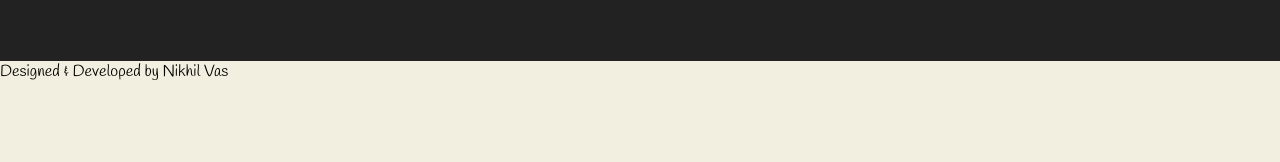
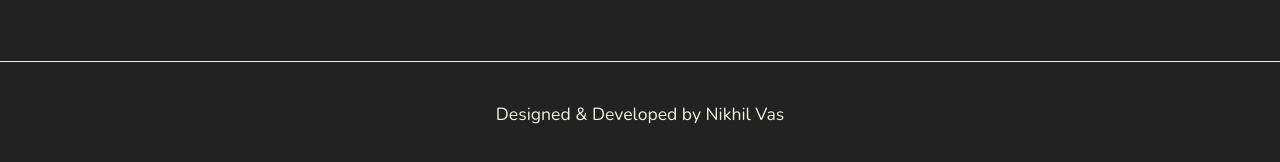
Before and after one commit to vascodes/nikhilvas-portfolio1, a plain HTML site: page index.html in a window 1280 px wide. Shown: the part 3217-3379 px from the top of the page. Before the commit the page ends 3299 px from the top, so only its background shows below. Drawn offline with nearby package versions, Linux system fonts and the light colour scheme.

Commit message:
Add styles for footer.

```diff
--- a/index.html
+++ b/index.html
@@ -482,8 +482,8 @@
 			</div>
 		</section>
 
-		<footer>
-			<p>Designed & Developed by Nikhil Vas</p>
+		<footer id="footer">
+			<p class="txt-footer">Designed & Developed by Nikhil Vas</p>
 		</footer>
 	</body>
 </html>
--- a/styles/style.css
+++ b/styles/style.css
@@ -278,3 +278,18 @@ body {
 #contact .contact-logo{
     transform: scale(0.8);
 }
+
+#footer{
+    display: flex;
+    flex-direction: column;
+    align-items: center;
+    padding: 2.5rem 0rem;
+    background-color: var(--color-secondary-dark);
+    border-top: 1px solid var(--color-primary);
+    font-family: var(--font-secondary);
+    font-size: 1.1rem;
+}
+
+#footer .txt-footer{
+    color: var(--color-primary);
+}
```
